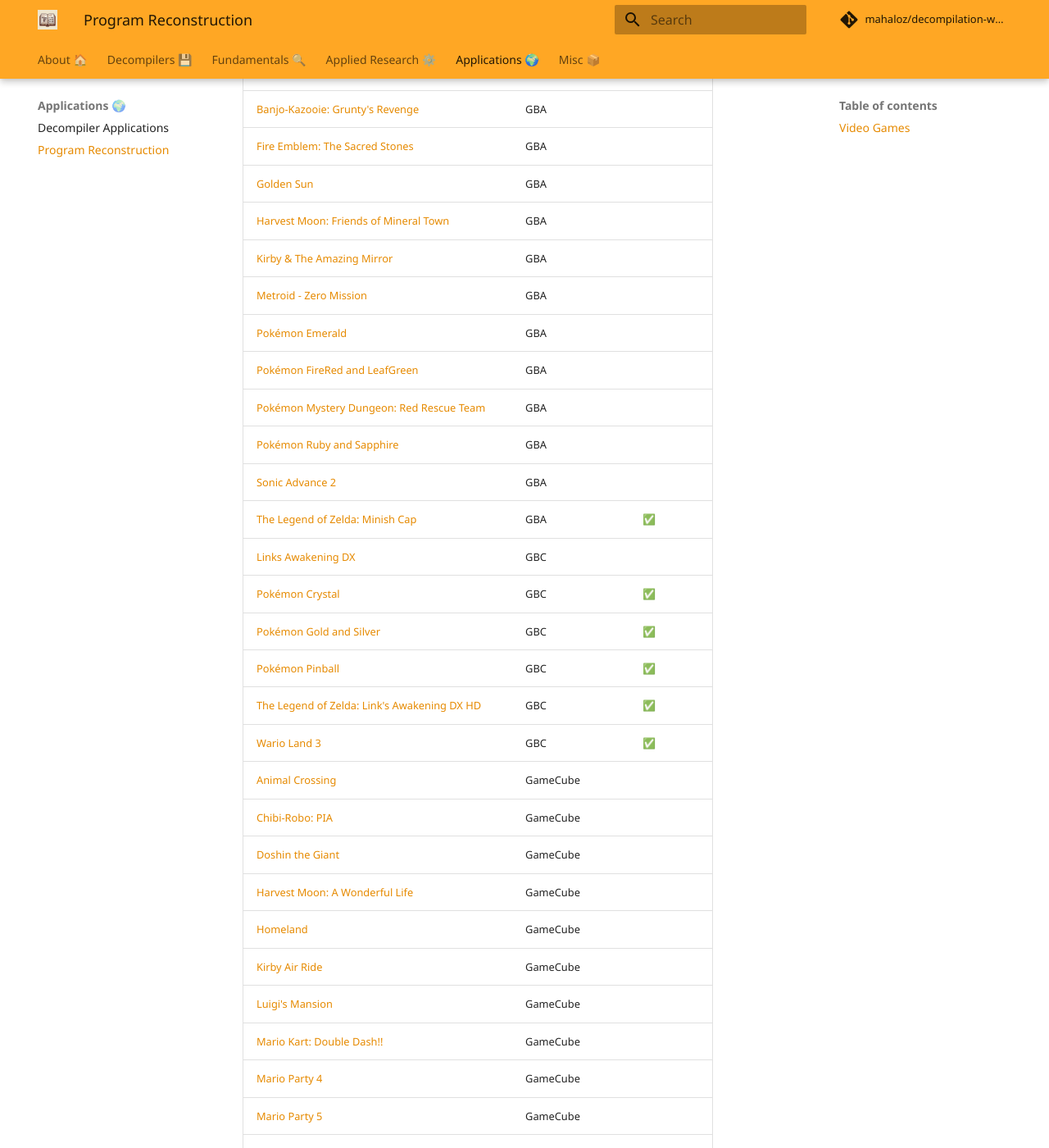
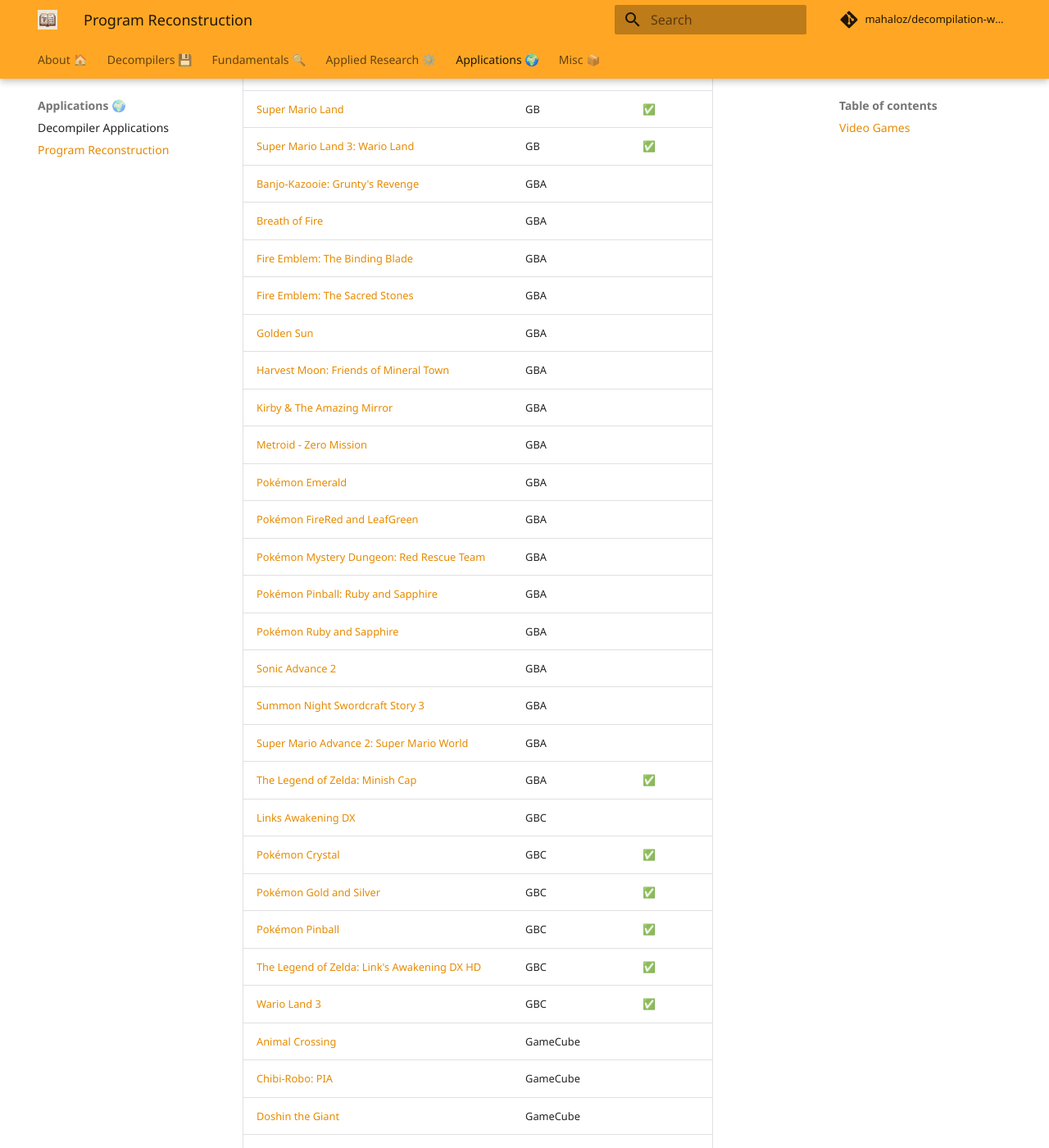
Before and after one commit to mahaloz/decompilation-wiki, an MkDocs documentation site: the page built from docs/applications/program-reconstruction.md, in a window 1280 px wide and 1400 px high, scrolled down 1135 px. Shown: the whole window at 82% size. Built offline with MkDocs 1.6.1 and Material for MkDocs 9.7.7, drawn with Linux system fonts in a browser that asks for light colours; comment, search, counter and statistics services are not loaded; some of the changed text lies outside the part shown.

Commit message:
Additions for the list of games in program-reconstruction.md (#31)
* Update program-reconstruction.md

* Update program-reconstruction.md

* Update program-reconstruction.md

* Update program-reconstruction.md

```diff
--- a/docs/applications/program-reconstruction.md
+++ b/docs/applications/program-reconstruction.md
@@ -15,10 +15,12 @@
 
 | Game                                                                                                              | Original Platform | Completed |
 |-------------------------------------------------------------------------------------------------------------------|-------------------|-----------|
+| [Paper Mario: Sticker Star](https://github.com/darxoon/leaflitter)                                                | 3DS               |           |
 | [Super Mario 3D Land](https://github.com/3dsdecomp/RedPepper)                                                     | 3DS               |           |
 | [The Legend of Zelda: Ocarina of Time 3D](https://github.com/zeldaret/oot3d)                                      | 3DS               |           |
 | [Ambermoon](https://github.com/Pyrdacor/Ambermoon.net)                                                            | Amiga             | ✅         |
 | [The Settlers I](https://github.com/freeserf/freeserf)                                                            | DOS               | ✅         |
+| [Tokyo Bus Guide](https://github.com/lhsazevedo/tbg-decomp)                                                       | Dreamcast         |           |
 | [Donkey Kong '94](https://github.com/CelestialAmber/DKGBDisasm)                                                   | GB                | ✅         |
 | [Kirby's Dream Land](https://github.com/huderlem/kirbydreamland)                                                  | GB                | ✅         |
 | [Metroid II: Return of Samus](https://github.com/Vashy777/metroid2)                                               | GB                |           |
@@ -27,6 +29,8 @@
 | [Super Mario Land](https://github.com/kaspermeerts/supermarioland)                                                | GB                | ✅         |
 | [Super Mario Land 3: Wario Land](https://github.com/Kak2X/wl)                                                     | GB                | ✅         |
 | [Banjo-Kazooie: Grunty's Revenge](https://github.com/jellees/bkgr)                                                | GBA               |           |
+| [Breath of Fire](https://github.com/Normmatt/bof)                                                                 | GBA               |           |
+| [Fire Emblem: The Binding Blade](https://github.com/StanHash/fe6)                                                 | GBA               |           |
 | [Fire Emblem: The Sacred Stones](https://github.com/FireEmblemUniverse/fireemblem8u)                              | GBA               |           |
 | [Golden Sun](https://github.com/gsret/goldensun)                                                                  | GBA               |           |
 | [Harvest Moon: Friends of Mineral Town](https://github.com/StanHash/fomt)                                         | GBA               |           |
@@ -35,8 +39,11 @@
 | [Pokémon Emerald](https://github.com/pret/pokeemerald)                                                            | GBA               |           |
 | [Pokémon FireRed and LeafGreen](https://github.com/pret/pokefirered)                                              | GBA               |           |
 | [Pokémon Mystery Dungeon: Red Rescue Team](https://github.com/pret/pmd-red)                                       | GBA               |           |
+| [Pokémon Pinball: Ruby and Sapphire](https://github.com/pret/pokepinballrs)                                       | GBA               |           |
 | [Pokémon Ruby and Sapphire](https://github.com/pret/pokeruby)                                                     | GBA               |           |
 | [Sonic Advance 2](https://github.com/freshollie/sa2)                                                              | GBA               |           |
+| [Summon Night Swordcraft Story 3](https://github.com/jiangzhengwenjz/csm3)                                        | GBA               |           |
+| [Super Mario Advance 2: Super Mario World](https://github.com/atasro2/sma2)                                       | GBA               |           |
 | [The Legend of Zelda: Minish Cap](https://github.com/zeldaret/tmc)                                                | GBA               | ✅         |
 | [Links Awakening DX](https://github.com/zladx/LADX-Disassembly)                                                   | GBC               |           |
 | [Pokémon Crystal](https://github.com/pret/pokecrystal)                                                            | GBC               | ✅         |
@@ -170,7 +180,7 @@
 | [Driver 2](https://github.com/OpenDriver2/REDRIVER2)                                                              | PS1               | ✅         |
 | [Legacy of Kain: Soul Reaver](https://github.com/fmil95/soul-re)                                                  | PS1               |           |
 | [Legend of Dragoon](https://github.com/Legend-of-Dragoon-Modding/Legend-of-Dragoon-Java)                          | PS1               | ✅         |
-| [Medievil 1](https://github.com/MediEvilDecompilation/medievil-decomp)                                            | PS1               |           |
+| [MediEvil 1](https://github.com/MediEvilDecompilation/medievil-decomp)                                            | PS1               |           |
 | [Metal Gear Solid](https://github.com/FoxdieTeam/mgs_reversing)                                                   | PS1               |           |
 | [R4: Ridge Racer Type 4](https://wakelet.com/wake/GeXGnrhyIWM-zbHJ4KURI)                                          | PS1               |           |
 | [Silent Hill](https://github.com/Vatuu/silent-hill-decomp)                                                        | PS1               |           |
@@ -198,7 +210,7 @@
 | [Final Fantasy IV](https://github.com/everything8215/ff4)                                                         | SNES              |           |
 | [Final Fantasy VI](https://github.com/everything8215/ff6)                                                         | SNES              |           |
 | [Goof Troop](https://github.com/Yoshifanatic1/Goof-Troop-Disassembly)                                             | SNES              |           |
-| [Super Ghouls n' Ghosts](https://github.com/fredyeye/super-ghouls-n-ghosts-disassembly)                           | SNES              |           |
+| [Super Ghouls 'n Ghosts](https://github.com/fredyeye/super-ghouls-n-ghosts-disassembly)                           | SNES              |           |
 | [Super Mario RPG](https://github.com/Yoshifanatic1/Super-Mario-RPG-Disassembly)                                   | SNES              |           |
 | [Super Mario World](https://github.com/IsoFrieze/SMWDisX)                                                         | SNES              |           |
 | [Super Mario World 2: Yoshi's Island](https://github.com/brunovalads/yoshisisland-disassembly)                    | SNES              | ✅         |
```
Also changed, not shown: other parts of docs/applications/program-reconstruction.md (+8 -2 lines).
